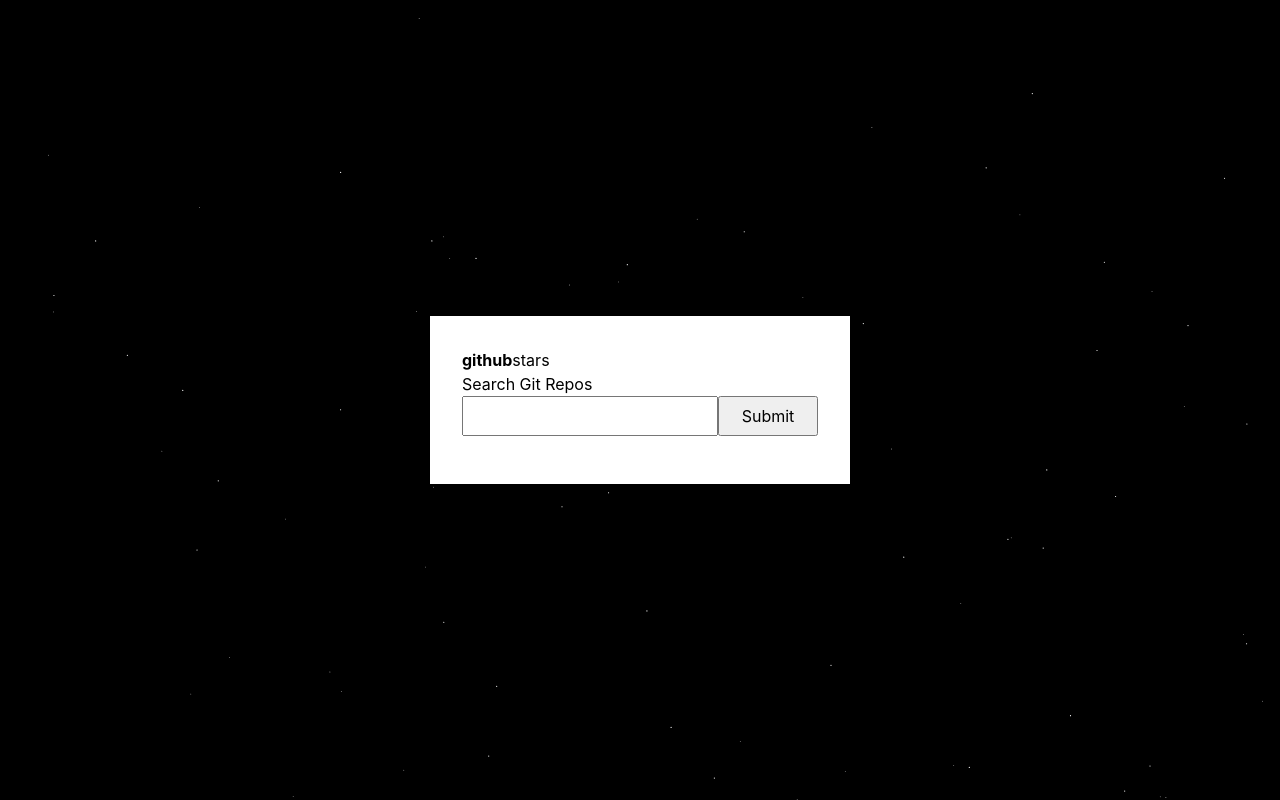
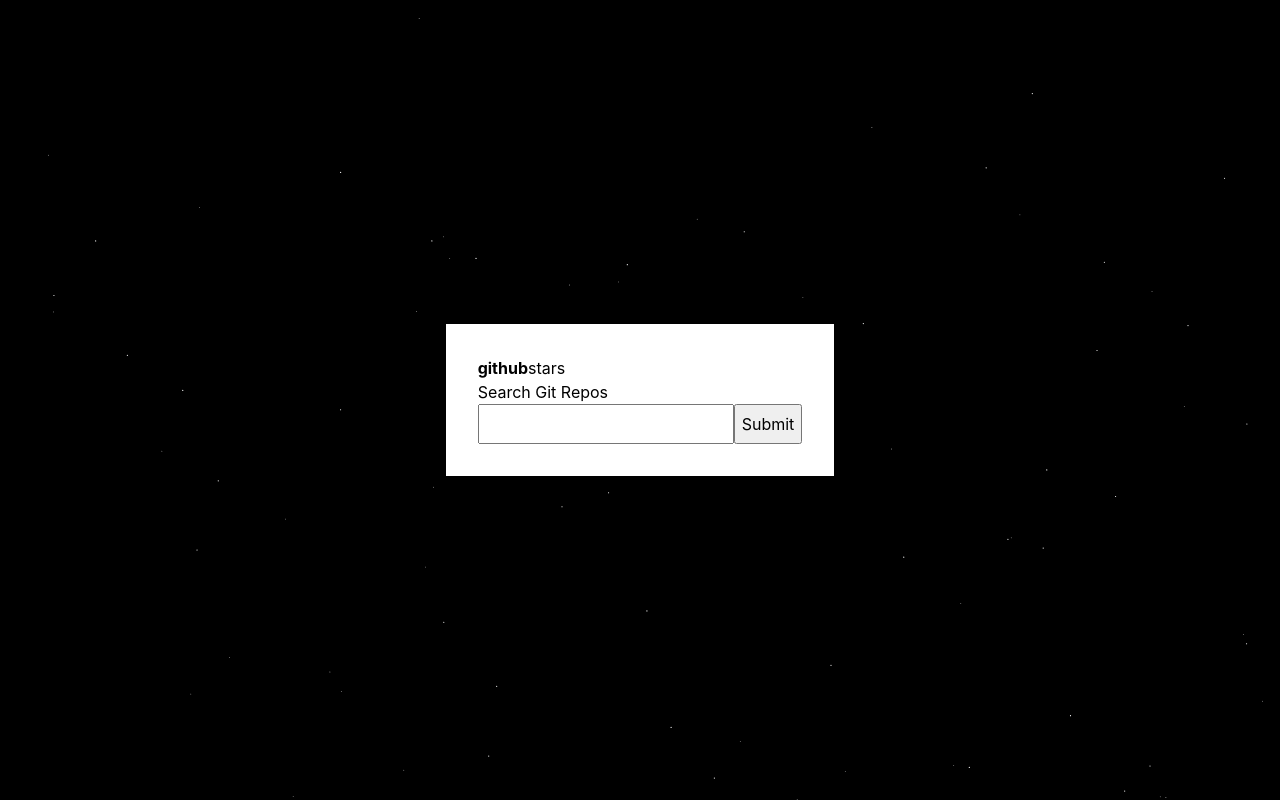
Before and after one commit to jamesgeorgewilliams/githubapi-star-search-react, a React (Create React App) app: page / in a window 1280 px wide. Built offline with nearby package versions, Linux system fonts and the light colour scheme.

Commit message:
fix: Update Canvas position to fix height

```diff
--- a/src/App.tsx
+++ b/src/App.tsx
@@ -39,7 +39,7 @@
     if (responseStatus !== 200) {
         throw new Error(`${response.status}, Request was unsuccessful`);
     } else {
-      setState(response.data["items"].map((item: any) => ({
+      setState(response.data["items"].slice(0, 12).map((item: any) => ({
         language: item.language,
         stargazers_count: item.stargazers_count,
         name: item.name
@@ -63,12 +63,12 @@
             <label htmlFor="search">Search Git Repos</label>
             <input type="text" id="search" aria-label="Search through git repos"></input>
             <input type="submit"/>
-          <div>
+          </form>
+          <div className="list">
             <ul>
               {state && state.map((item: any) => <Card {...item} key={item.name} />)}
             </ul>
           </div>
-          </form>
         </div>
       </main>
     </div>
--- a/src/index.scss
+++ b/src/index.scss
@@ -3,4 +3,5 @@
 @import "./styles/components/card";
 @import "./styles/components/container";
 @import "./styles/components/form";
+@import "./styles/components/list";
 @import "./styles/components/page";
--- a/src/styles/base.scss
+++ b/src/styles/base.scss
@@ -42,10 +42,6 @@
   -moz-osx-font-smoothing: grayscale;
 }
 
-.App {
-  min-height: 100vh;
-}
-
 /* A elements that don't have a class get default styles */
 a:not([class]) {
   text-decoration-skip-ink: auto;
--- a/src/styles/components/canvas.scss
+++ b/src/styles/components/canvas.scss
@@ -1,5 +1,5 @@
 canvas {
-  position: absolute;
+  position: fixed;
   background: black;
   width: 100%;
   height: 100%;
--- a/src/styles/components/form.scss
+++ b/src/styles/components/form.scss
@@ -1,6 +1,7 @@
 form {
   display: grid;
-  grid-template-columns: auto 100px;
+  grid-template-columns: auto;
+  grid-template-rows: auto;
   grid-template-areas:
     "label label"
     "input button";
--- /dev/null
+++ b/src/styles/components/list.scss
@@ -0,0 +1,8 @@
+.list {
+  text-align: center;
+  ul {
+    margin: 0;
+    padding: 0;
+    list-style: none;
+  }
+}
```
